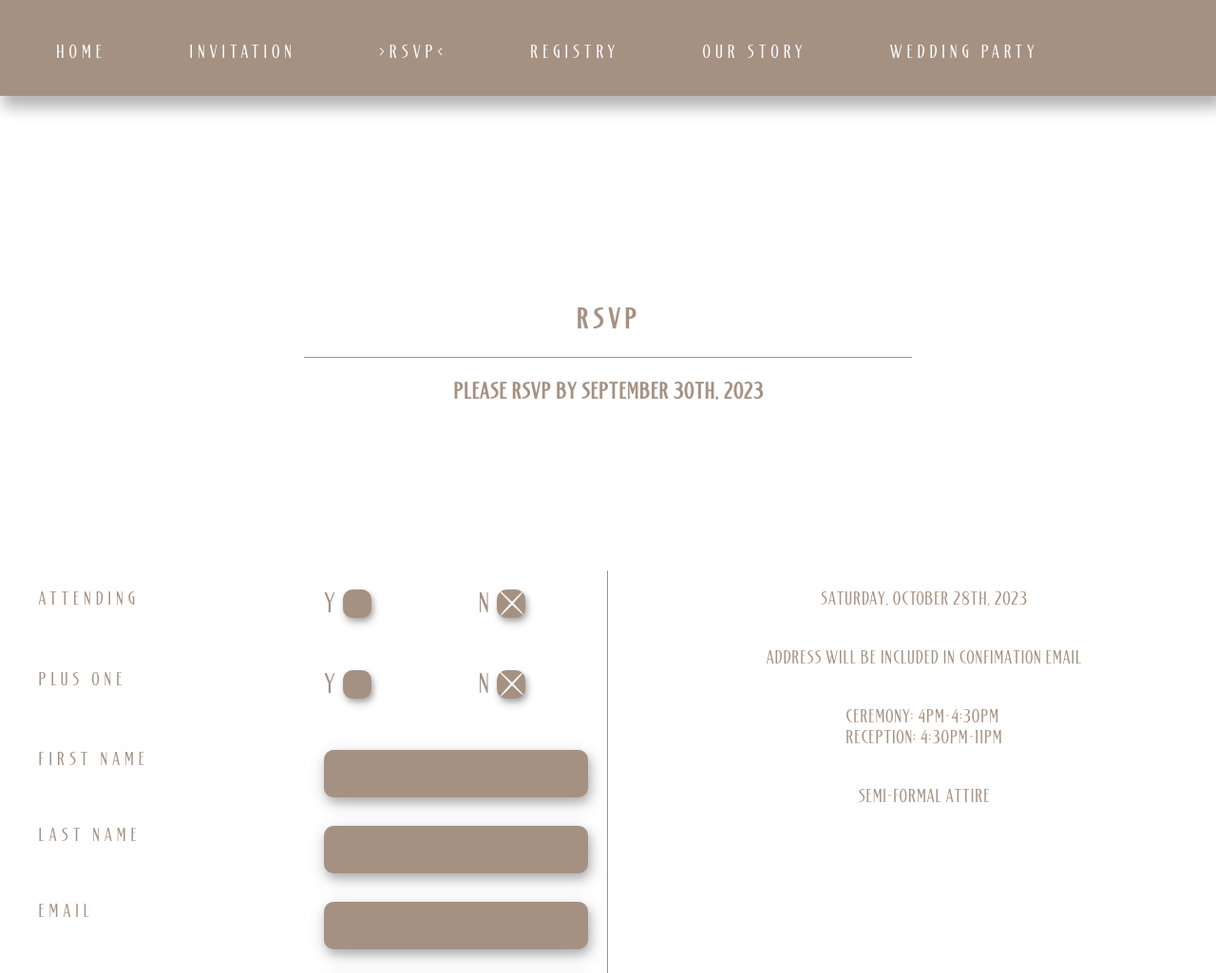
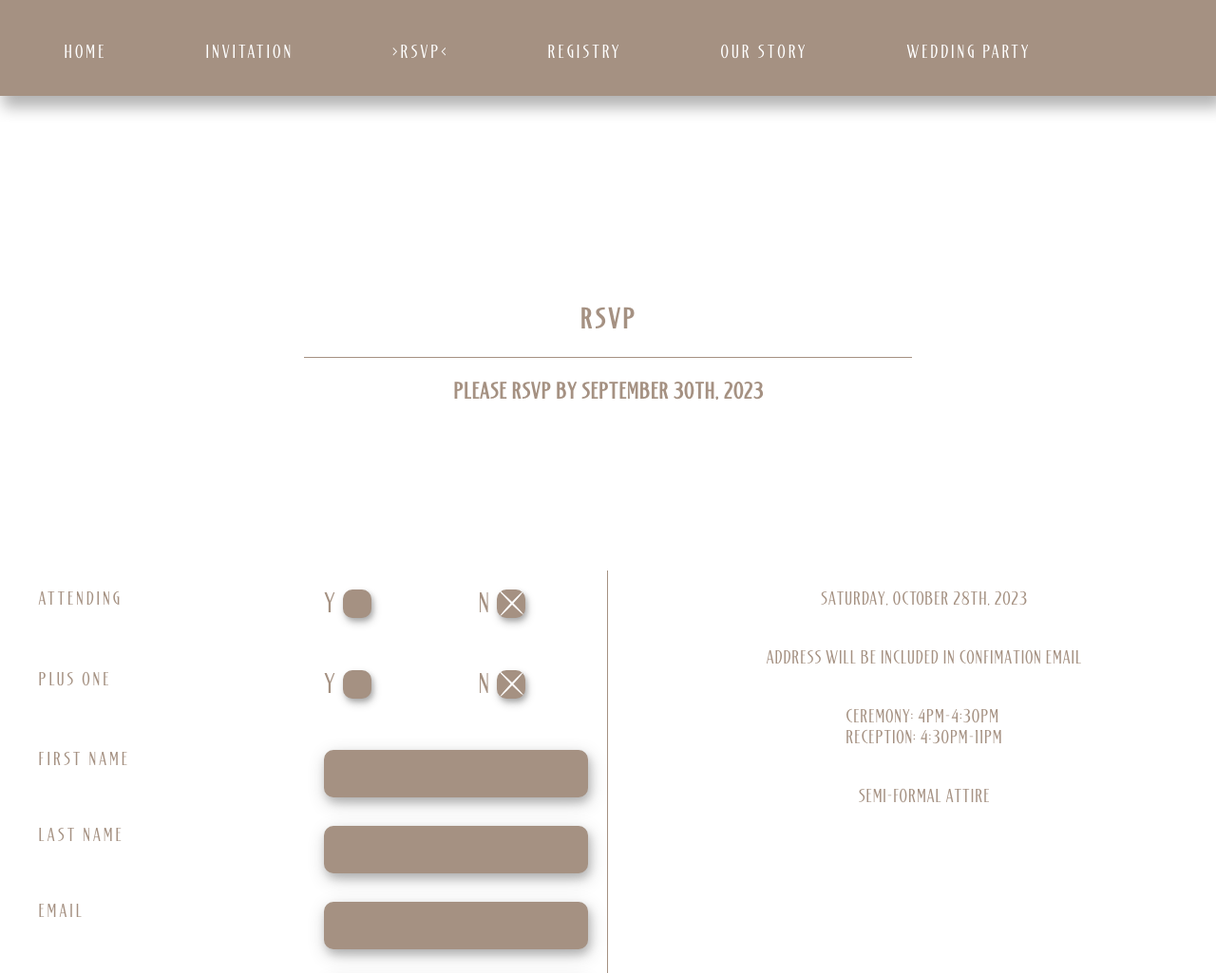
Before and after one commit to daWiz314/wedding_website, a PHP site: page /pages/rsvp.php in a window 1280 px wide. Shown: the whole page at 95% size. Run offline with PHP 8.4, Linux system fonts and the light colour scheme.

Commit message:
Changed letter spacing to 2px

```diff
--- a/styles/main.css
+++ b/styles/main.css
@@ -193,7 +193,7 @@ nav > ul li {
 
 .up {
     text-transform: uppercase;
-    letter-spacing: 4px;
+    letter-spacing: 2px;
 }
 
 @keyframes menu-fill {
```
